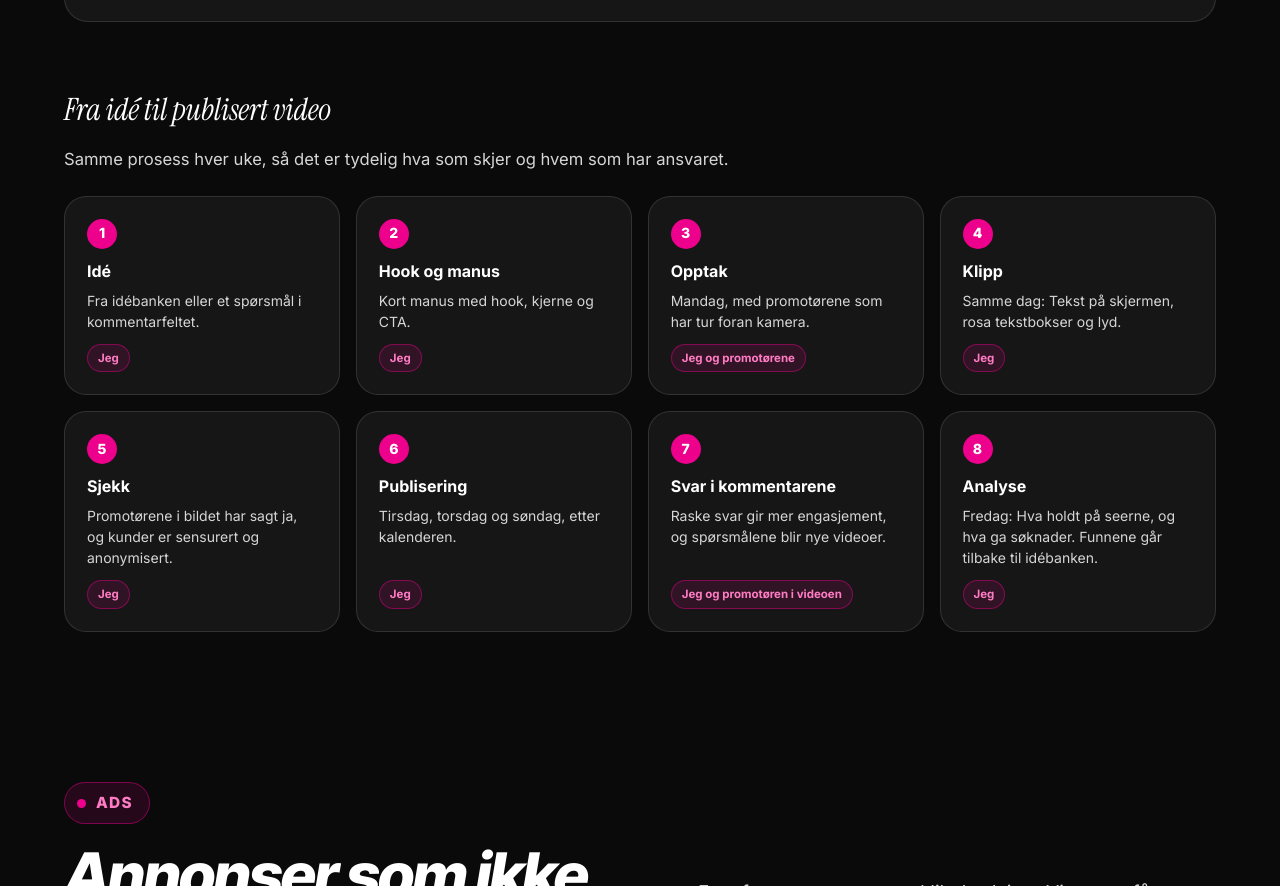
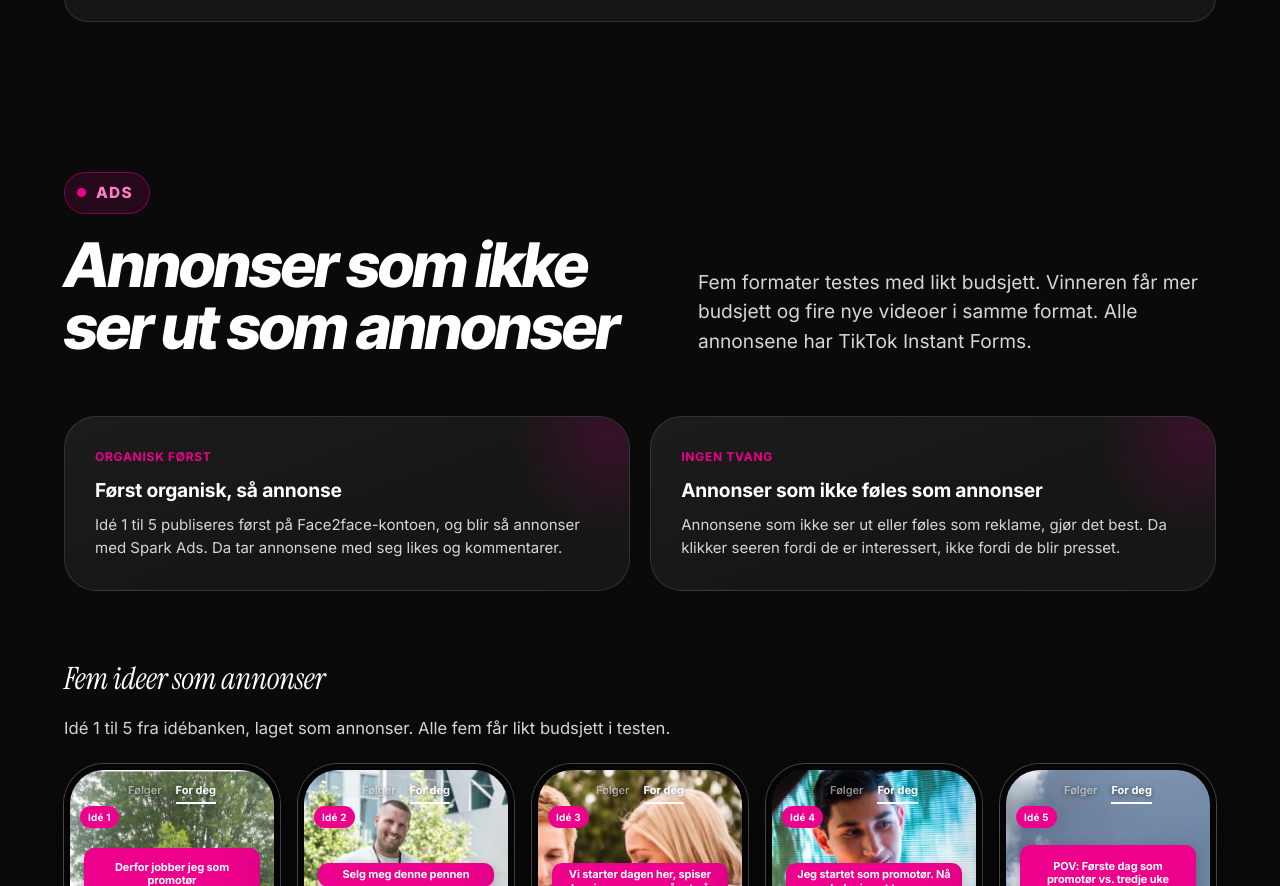
Before and after one commit to danielramslien/Face2Face-Case, a plain HTML site: page index.html in a window 1280 px wide. Shown: the part 10334-11220 px from the top of the page. Drawn offline with Linux system fonts and the light colour scheme; animation ran at ten frames a second.

Commit message:
Fjernet produksjonsflyten
Co-Authored-By: Claude Opus 5.5 <noreply@anthropic.com>

```diff
--- a/index.html
+++ b/index.html
@@ -1208,18 +1208,6 @@ a.pl-c:hover{border-color:var(--pink-line);transform:translateY(-2px)}
       </div>
     </div>
 
-    <div class="sub reveal"><h3>Fra idé til publisert video</h3></div>
-    <p class="pins-lead reveal">Samme prosess hver uke, så det er tydelig hva som skjer og hvem som har ansvaret.</p>
-    <ol class="flow">
-      <li class="reveal"><span>1</span><b>Idé</b><p>Fra idébanken eller et spørsmål i kommentarfeltet.</p><small>Jeg</small></li>
-      <li class="reveal" style="--d:.04s"><span>2</span><b>Hook og manus</b><p>Kort manus med hook, kjerne og CTA.</p><small>Jeg</small></li>
-      <li class="reveal" style="--d:.08s"><span>3</span><b>Opptak</b><p>Mandag, med promotørene som har tur foran kamera.</p><small>Jeg og promotørene</small></li>
-      <li class="reveal" style="--d:.12s"><span>4</span><b>Klipp</b><p>Samme dag: Tekst på skjermen, rosa tekstbokser og lyd.</p><small>Jeg</small></li>
-      <li class="reveal"><span>5</span><b>Sjekk</b><p>Promotørene i bildet har sagt ja, og kunder er sensurert og anonymisert.</p><small>Jeg</small></li>
-      <li class="reveal" style="--d:.04s"><span>6</span><b>Publisering</b><p>Tirsdag, torsdag og søndag, etter kalenderen.</p><small>Jeg</small></li>
-      <li class="reveal" style="--d:.08s"><span>7</span><b>Svar i kommentarene</b><p>Raske svar gir mer engasjement, og spørsmålene blir nye videoer.</p><small>Jeg og promotøren i videoen</small></li>
-      <li class="reveal" style="--d:.12s"><span>8</span><b>Analyse</b><p>Fredag: Hva holdt på seerne, og hva ga søknader. Funnene går tilbake til idébanken.</p><small>Jeg</small></li>
-    </ol>
 
   </div>
 </section>
```
